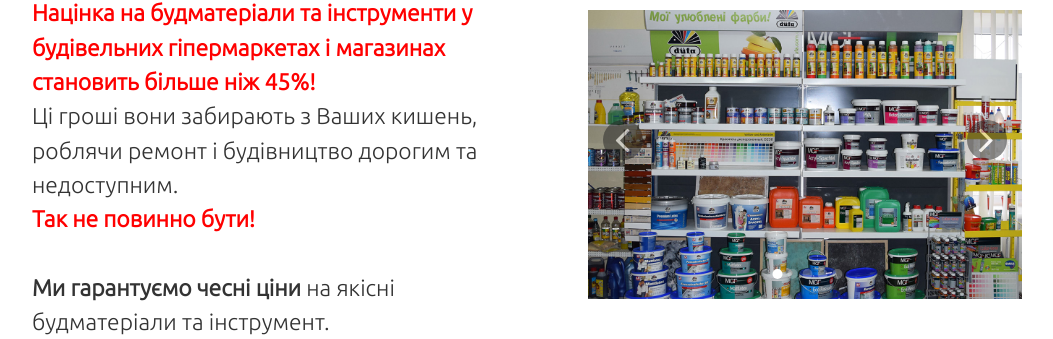
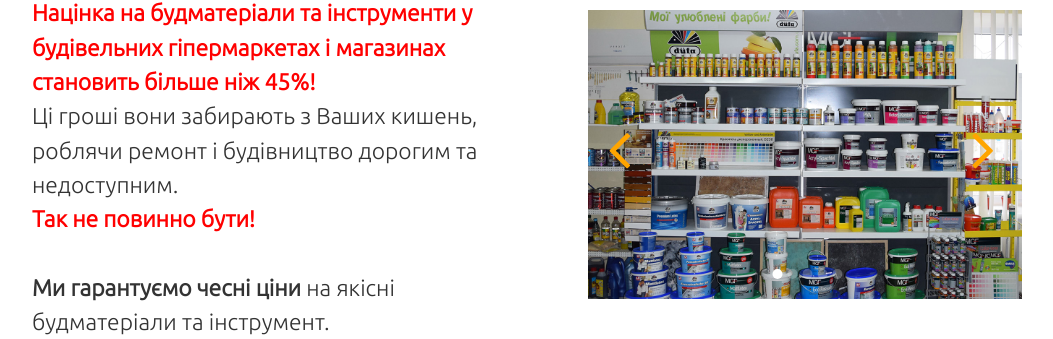
Before and after one commit to oksanasl/s-landing.github.io, a PHP site: page / in a window 1280 px wide. Shown: the part 910-1249 px from the top of the page, without its empty margins (78-1131 px from the left). Run offline with PHP 8.4, Linux system fonts and the light colour scheme; some libraries are stand-ins or nearby versions.

Commit message:
carousel arrows styled

```diff
--- a/css/style.css
+++ b/css/style.css
@@ -601,17 +601,17 @@ a.main-logo.active{
     width: 40px;
     height: 40px;
     margin-top: -20px;
-    font-size: 60px;
+    font-size: 90px;
     font-weight: 100;
     line-height: 30px;
-    color: #ffffff;
+    color: #FFA500;
     text-align: center;
-    background: #222222;
+    background: none;
     /* border: 3px solid #ffffff; */
     -webkit-border-radius: 23px;
     -moz-border-radius: 23px;
     border-radius: 23px;
-    opacity: 0.5;
+    /* opacity: 0.5; */
     filter: alpha(opacity=50);
 }
 
```
